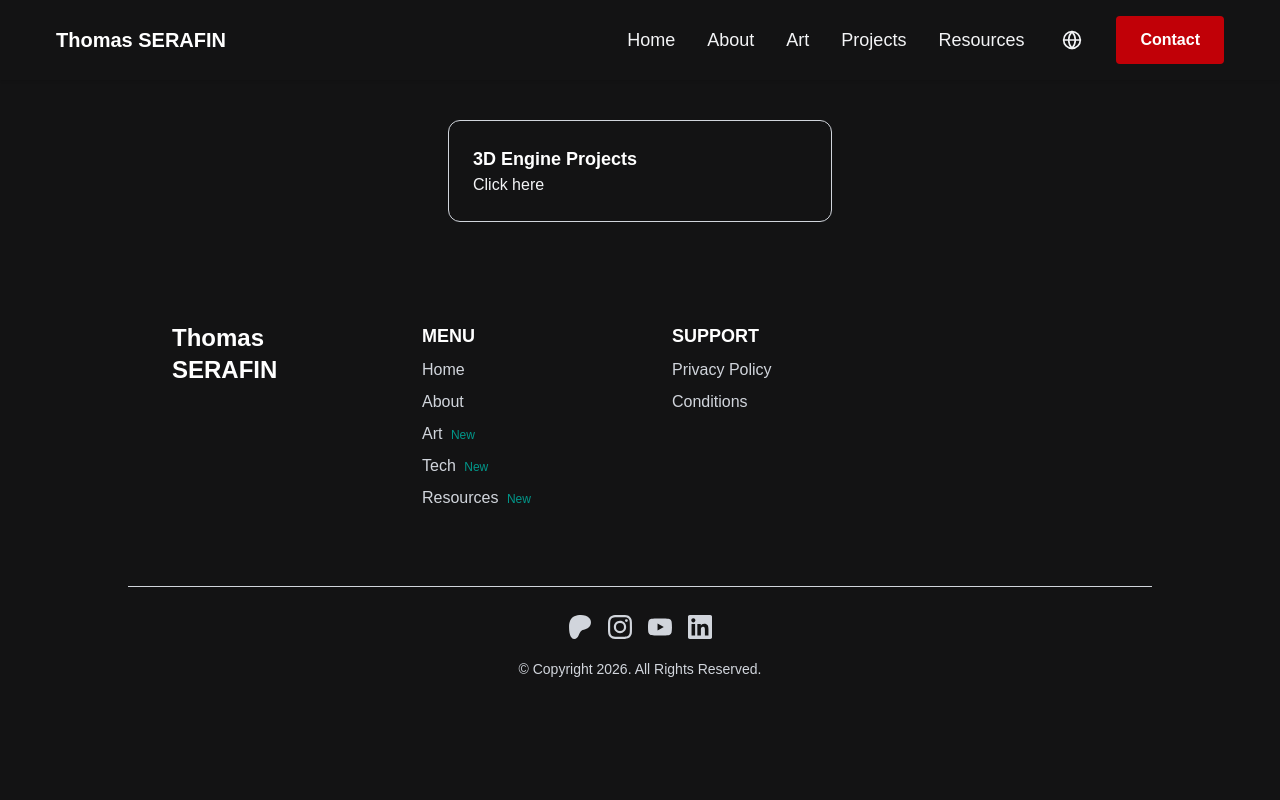
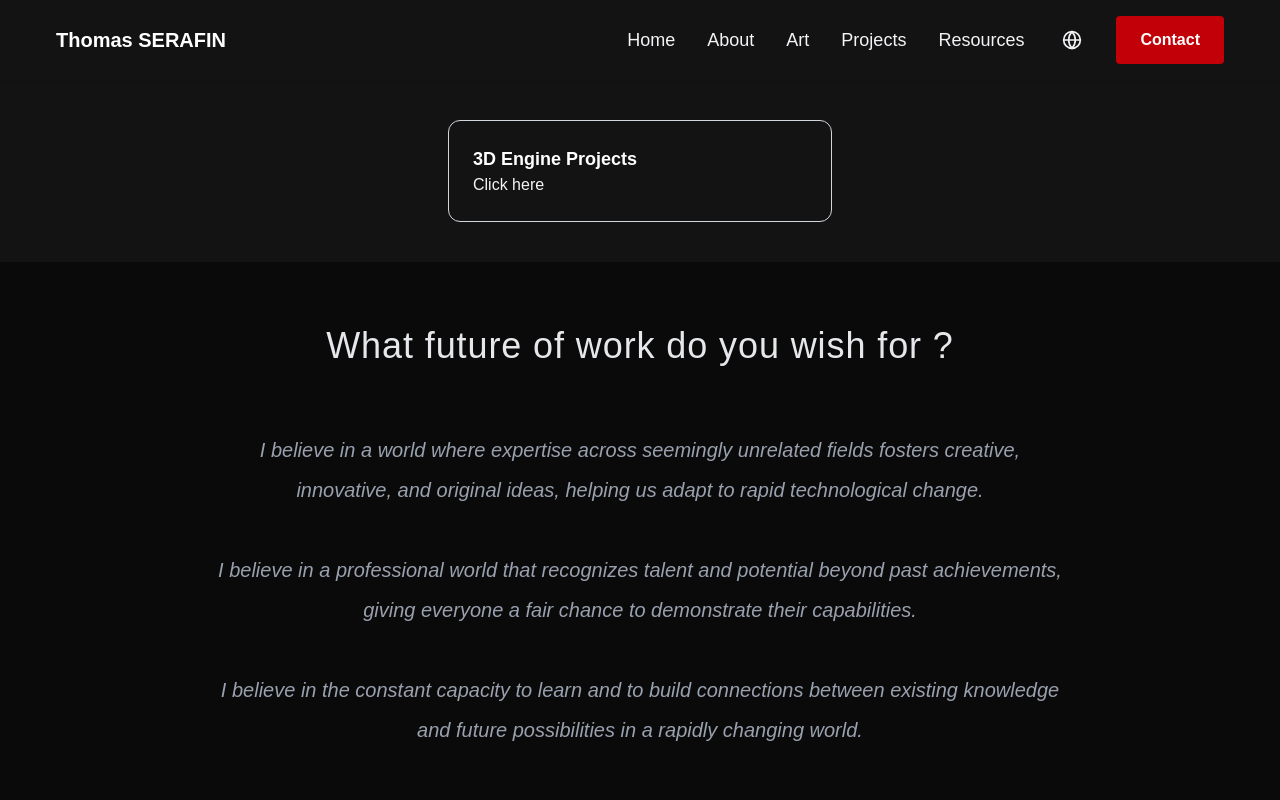
Before and after one commit to Trophaigle/Portfolio, a Next.js app: page /en/projects in a window 1280 px wide. Shown: the top 800 px of the page. Built offline with nearby package versions, Linux system fonts and the light colour scheme.

Commit message:
add pro I believe

```diff
--- a/app/[locale]/(root)/projects/page.tsx
+++ b/app/[locale]/(root)/projects/page.tsx
@@ -1,3 +1,4 @@
+import IBelievePro from '@/app/components/about/iBelievePro';
 import Identity from '@/app/components/entrepreneurship/identity'
 import Link from 'next/link';
 import React from 'react'
@@ -51,7 +52,7 @@ const Entrepreneurship = () => {
         </p>
       </div>
     </Link>
-
+       <IBelievePro />
     </>
   );
 };
--- /dev/null
+++ b/app/components/about/iBelievePro.tsx
@@ -0,0 +1,62 @@
+"use client";
+
+import React from 'react'
+import { useTranslations } from 'next-intl';
+import { motion } from 'framer-motion';
+
+
+
+export default function IBelievePro () { //ecrit dans auberge jeunesse Copenhague, il neige dehors et il fait froid. Et moi je travail sur le site dans la grande salle un soir
+
+   const t = useTranslations("QuotesPro");
+  const quotes = t.raw("list") as string[];
+
+  return (
+    <section className="py-16 bg-neutral-950">
+      <div className="flex justify-center">
+        <div className="space-y-16 text-center">
+
+          {/* Title */}
+          <motion.h2
+            initial={{ opacity: 0, y: 20 }}
+            animate={{ opacity: 1, y: 0 }}
+            transition={{ duration: 0.8 }}
+            className="text-4xl font-light tracking-wide text-gray-200"
+          >
+            {t("title")}
+          </motion.h2>
+           {/* Quotes */}
+          <div className="space-y-10">
+            {quotes.map((quote, index) => (
+              <motion.blockquote
+                key={index}
+                initial={{ opacity: 0, y: 20 }}
+                whileInView={{ opacity: 1, y: 0 }}
+                viewport={{ once: true }}
+                transition={{
+                  duration: 0.6,
+                  delay: index * 0.1
+                }}
+                className="
+                  relative
+                  px-6
+                  border-gray-700
+                  max-w-4xl
+                  mx-auto
+                  text-lg
+                  md:text-xl
+                  leading-loose
+                  italic
+                  text-gray-400
+                "
+              >
+                       {quote}
+              </motion.blockquote>
+            ))}
+          </div>
+
+        </div>
+      </div>
+    </section>
+  );
+}
--- a/messages/en.json
+++ b/messages/en.json
@@ -209,6 +209,15 @@
       "I believe in people who believe.",
       "I believe in you!"
     ]
+  },
+  "QuotesPro": {
+    "title": "What future of work do you wish for ?",
+    "list": [
+      "I believe in a world where expertise across seemingly unrelated fields fosters creative, innovative, and original ideas, helping us adapt to rapid technological change.",
+      "I believe in a professional world that recognizes talent and potential beyond past achievements, giving everyone a fair chance to demonstrate their capabilities.",
+      "I believe in the constant capacity to learn and to build connections between existing knowledge and future possibilities in a rapidly changing world.",
+      "I believe in the power of languages as cultural bridges that foster meaningful personal and professional relationships beyond transactional exchanges."
+    ]
   }
   ,"about": {
     "quote-pyramid": "A good relationship with oneself (spiritual, athletic, health) allows for good relationships with others (family, friends, acquaintances, lovers) and enables one to give the best of oneself in the service of others!"
--- a/messages/fr.json
+++ b/messages/fr.json
@@ -211,7 +211,16 @@
         "Je crois en les personnes qui croient.",
         "Je crois en toi !"
     ]
-  }
+  },
+  "QuotesPro": {
+  "title": "Quel avenir du monde du travail souhaitez-vous ?",
+  "list": [
+    "Je crois en un monde où l'expertise dans des domaines apparemment sans lien favorise des idées créatives, innovantes et originales, nous aidant à nous adapter aux changements technologiques rapides.",
+    "Je crois en un monde professionnel qui reconnaît le talent et le potentiel au-delà des seules réussites passées, en donnant à chacun une chance équitable de démontrer ses capacités.",
+    "Je crois en la capacité constante à apprendre et à créer des liens entre les connaissances existantes et les possibilités futures dans un monde en rapide évolution.",
+    "Je crois au pouvoir des langues comme ponts culturels qui favorisent des relations personnelles et professionnelles significatives, au-delà de simples échanges transactionnels."
+  ]
+}
   ,"about": {
     "quote-pyramid": "Une bonne relation à soi (spirituelle, sportive, santé) permet une bonne relation aux autres (familles, amis, connaissances, amours) et de donner le meilleur de soi au service des autres !"
   },
```
Also changed, not shown: app/components/home/timeline.tsx (+0 -13 lines).
